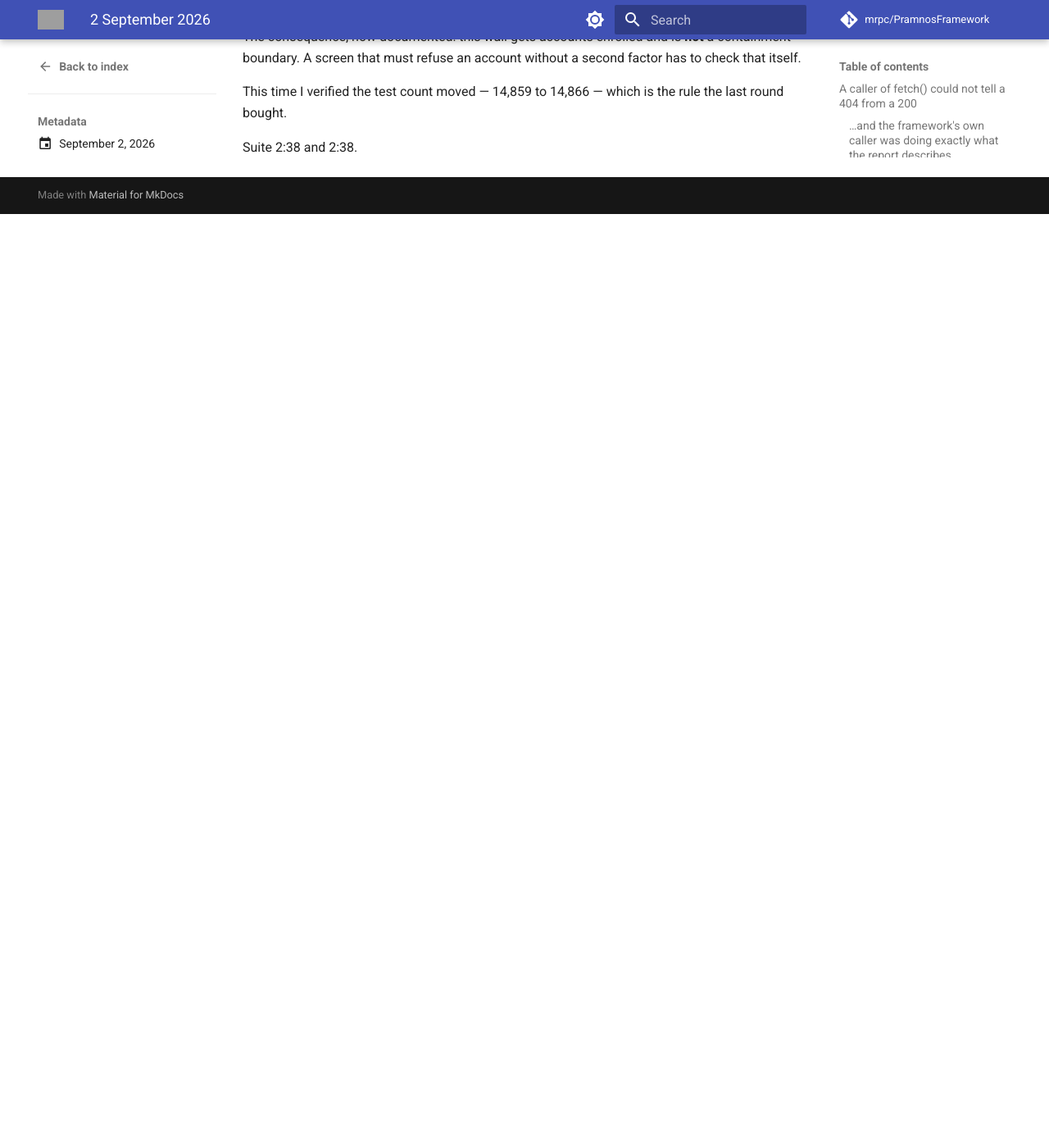
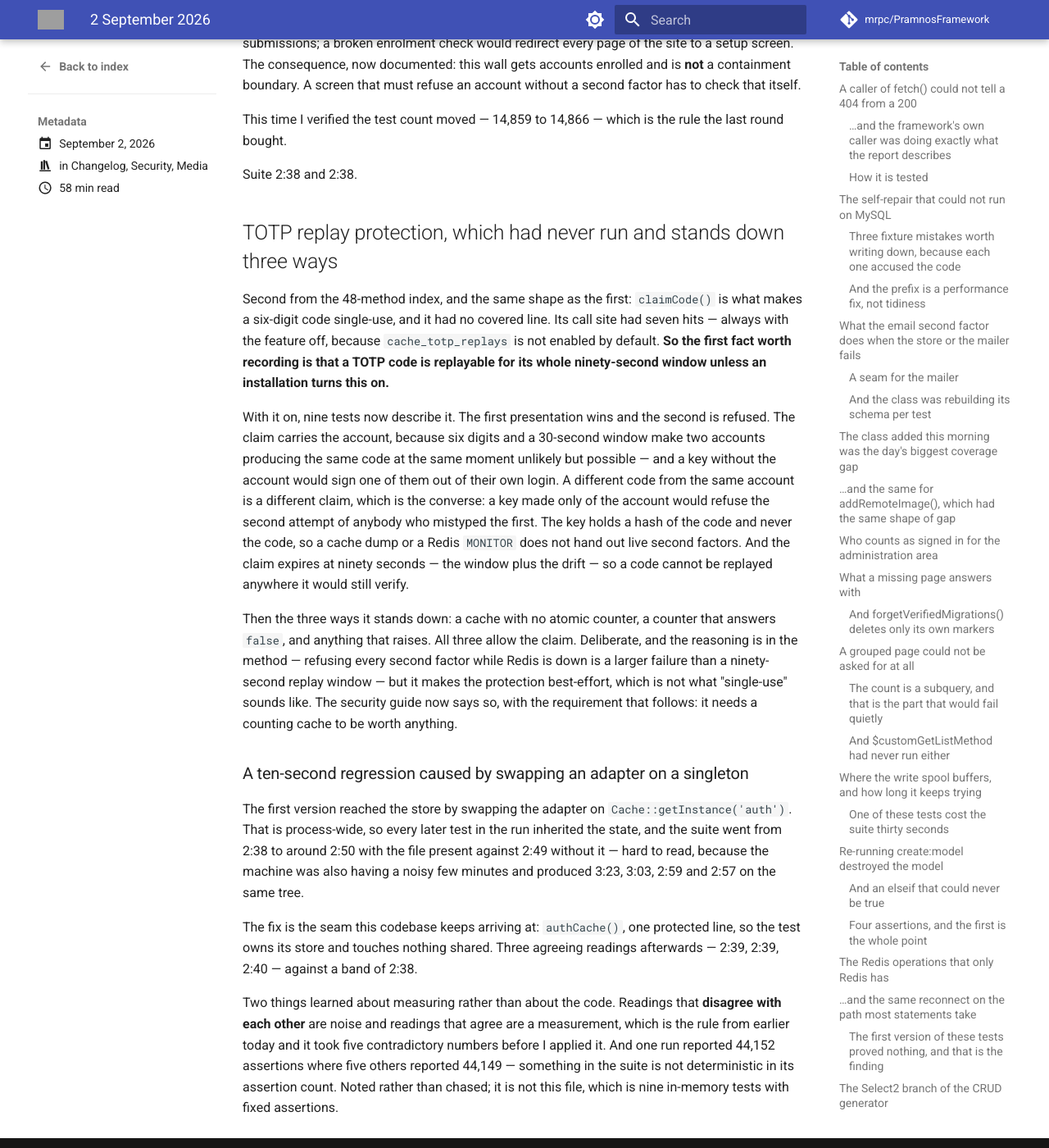
Before and after one commit to mrpc/PramnosFramework, an MkDocs documentation site: the page built from docs/version-history/posts/2026-09-02.md, in a window 1280 px wide and 1400 px high, scrolled down 35290 px. Shown: the whole window at 82% size. Built offline with MkDocs 1.6.1 and Material for MkDocs 9.7.7, drawn with Linux system fonts in a browser that asks for light colours; comment, search, counter and statistics services are not loaded; before the commit the page ends 35551 px from its top, so only the background shows below that; some of the changed text lies outside the part shown; grey boxes are pictures that could not be loaded.

Commit message:
test(auth): TOTP replay protection, which had never run and stands down three ways
`claimCode()` is what makes a six-digit code single-use and it had no covered
line. Its call site had seven hits — always with the feature off, because
`cache_totp_replays` is not enabled by default. So a TOTP code is replayable for
its whole ninety-second window unless an installation turns this on, which is now
in the security guide.

Nine tests describe it with the feature on. The first presentation wins and the
second is refused. The claim carries the account, since two accounts producing
the same code at the same moment is possible and a key without the account would
sign one of them out of their own login; a different code from the same account
is a different claim, the converse, or the second attempt of anybody who mistyped
would be refused. The key holds a hash and never the code, so a cache dump does
not hand out live second factors. The claim expires at ninety seconds — the
window plus the drift — so a code cannot be replayed anywhere it would still
verify.

Then the three ways it stands down: no atomic counter, a counter answering
`false`, anything raising. All three allow the claim. Deliberate — refusing every
second factor while Redis is down is a larger failure than the replay window —
but it makes the protection best-effort, so the guide states the requirement that
follows: it needs a counting cache to be worth anything.

Adds `authCache()`, one protected line. The first version swapped the adapter on
`Cache::getInstance('auth')`, which is process-wide, and cost the suite ten
seconds by leaving state every later test inherited. Three agreeing readings
after the seam — 2:39, 2:39, 2:40 — against a 2:38 band.

Two notes on measuring: it took five contradictory numbers before I applied my
own rule that disagreeing readings are noise. And one run reported 44,152
assertions where five others reported 44,149 — something in the suite is not
deterministic in its assertion count. Noted, not chased.

````diff
--- a/docs/Pramnos_Security_Guide.md
+++ b/docs/Pramnos_Security_Guide.md
@@ -976,6 +976,44 @@
 setup screen is itself a gated path, and a decision that ran first would send it to itself for ever.
 Paths are compared on the first segment, not as a substring — `logo.png` is not `logout`.
 
+## A TOTP code is single-use only if you ask for it, and only best-effort
+
+A six-digit code verifies for its 30-second window plus the drift accepted either side — about
+ninety seconds — and within that window it verifies **every time it is presented**. Anybody who sees
+one submission can replay it: a proxy, a shared screen, a phishing page that forwards what it was
+given.
+
+`TwoFactorAuthService` makes the first presentation the only one, by claiming the code in a counting
+cache. Two things to know before relying on it:
+
+**It is off unless you turn it on.**
+
+```php
+'auth' => ['security' => ['cache_totp_replays' => true]],
+```
+
+Without that, `claimCode()` is never called and a code is replayable for its whole window.
+
+**With it on, it stands down rather than refusing.** Three separate ways:
+
+| Condition | Result |
+|---|---|
+| the cache has no atomic counter (a file cache, no cache at all) | the claim is allowed |
+| the counter answers `false` — the server is unreachable mid-request | allowed |
+| anything raises | allowed, and a line in the `auth` log |
+
+Deliberate: refusing every second factor while Redis is down is a larger failure than a ninety-second
+replay window. But it means the protection is best-effort, which is not what "single-use" sounds
+like — **so it needs a counting cache to be worth anything.** Redis or Memcached; a file cache
+cannot count atomically, and a read-modify-write would lose claims exactly when it matters, since
+two requests reading `0` would both write `1` and both believe they were first.
+
+Two details that are right and easy to get wrong if this is ever reimplemented: the key contains a
+hash of the code and never the code, so a cache dump or a Redis `MONITOR` does not hand out live
+second factors; and the claim carries the account id, because six digits and a 30-second window make
+two accounts producing the same code at the same moment unlikely but possible — and a key without
+the account would sign one of them out of their own login.
+
 ## A URL is on your site only if the *next character* is a boundary
 
 Anywhere the framework decides whether a URL belongs to this installation — a `Referer` it will turn
--- a/docs/version-history/posts/2026-09-02.md
+++ b/docs/version-history/posts/2026-09-02.md
@@ -43,6 +43,7 @@
 - The deadlock retry, which had never retried anything
 - The privilege boundary in the admin area, and a green run that proved nothing
 - A better index: 48 methods with no covered line at all
+- TOTP replay protection, which had never run and stands down three ways
 <!-- more -->
 
 ## A caller of `fetch()` could not tell a 404 from a 200
@@ -1364,3 +1365,44 @@
 bought.
 
 Suite 2:38 and 2:38.
+
+## TOTP replay protection, which had never run and stands down three ways
+
+Second from the 48-method index, and the same shape as the first: `claimCode()` is what makes a
+six-digit code single-use, and it had no covered line. Its call site had seven hits — always with
+the feature off, because `cache_totp_replays` is not enabled by default. **So the first fact worth
+recording is that a TOTP code is replayable for its whole ninety-second window unless an
+installation turns this on.**
+
+With it on, nine tests now describe it. The first presentation wins and the second is refused. The
+claim carries the account, because six digits and a 30-second window make two accounts producing the
+same code at the same moment unlikely but possible — and a key without the account would sign one of
+them out of their own login. A different code from the same account is a different claim, which is
+the converse: a key made only of the account would refuse the second attempt of anybody who mistyped
+the first. The key holds a hash of the code and never the code, so a cache dump or a Redis `MONITOR`
+does not hand out live second factors. And the claim expires at ninety seconds — the window plus the
+drift — so a code cannot be replayed anywhere it would still verify.
+
+Then the three ways it stands down: a cache with no atomic counter, a counter that answers `false`,
+and anything that raises. All three allow the claim. Deliberate, and the reasoning is in the method —
+refusing every second factor while Redis is down is a larger failure than a ninety-second replay
+window — but it makes the protection best-effort, which is not what "single-use" sounds like. The
+security guide now says so, with the requirement that follows: it needs a counting cache to be worth
+anything.
+
+### A ten-second regression caused by swapping an adapter on a singleton
+
+The first version reached the store by swapping the adapter on `Cache::getInstance('auth')`. That is
+process-wide, so every later test in the run inherited the state, and the suite went from 2:38 to
+around 2:50 with the file present against 2:49 without it — hard to read, because the machine was
+also having a noisy few minutes and produced 3:23, 3:03, 2:59 and 2:57 on the same tree.
+
+The fix is the seam this codebase keeps arriving at: `authCache()`, one protected line, so the test
+owns its store and touches nothing shared. Three agreeing readings afterwards — 2:39, 2:39, 2:40 —
+against a band of 2:38.
+
+Two things learned about measuring rather than about the code. Readings that **disagree with each
+other** are noise and readings that agree are a measurement, which is the rule from earlier today and
+it took five contradictory numbers before I applied it. And one run reported 44,152 assertions where
+five others reported 44,149 — something in the suite is not deterministic in its assertion count.
+Noted rather than chased; it is not this file, which is nine in-memory tests with fixed assertions.
````
Also changed, not shown: other parts of docs/version-history/posts/2026-09-02.md (+1 -1 lines), 2 other files.
